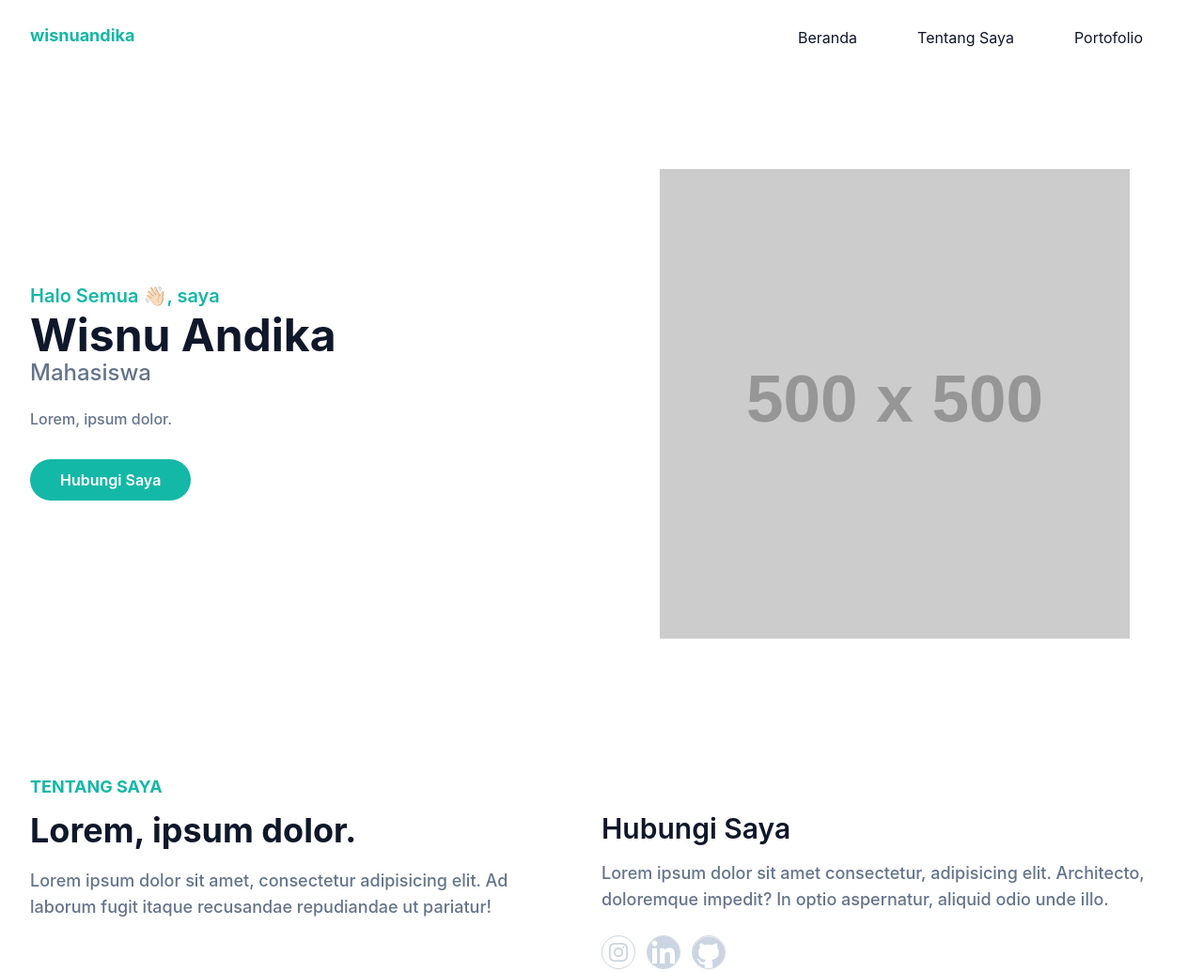
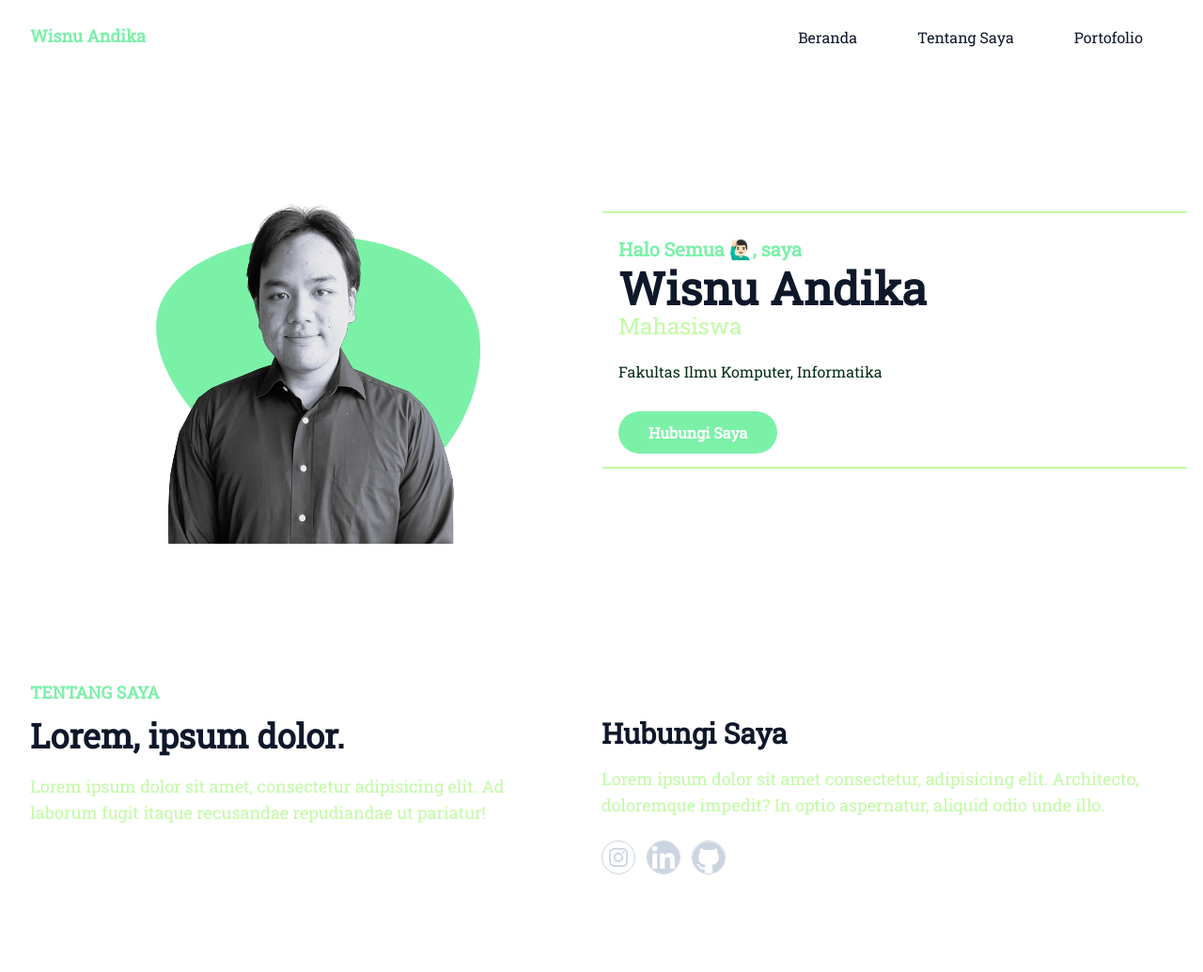
Before and after one commit to pendragonnn/portonya-wisnu.com, a website: page index.html in a window 1280 px wide. Shown: the top 1035 px of the page at 94% size. Drawn offline with Linux system fonts and the light colour scheme; placeholder pictures from the web are drawn by us.

Commit message:
Memodifikasi beranda dan menambahkan foto

```diff
--- a/index.html
+++ b/index.html
@@ -6,6 +6,9 @@
   <meta name="viewport" content="width=device-width, initial-scale=1.0">
   <title>Portofolio</title>
   <link rel="stylesheet" href="dist/output.css">
+	<link rel="preconnect" href="https://fonts.googleapis.com">
+	<link rel="preconnect" href="https://fonts.gstatic.com" crossorigin>
+	<link href="https://fonts.googleapis.com/css2?family=Geologica:wght@600&family=Roboto+Slab&display=swap" rel="stylesheet">
 </head>
 <body>
 	<!-- Header Start -->
@@ -13,7 +16,7 @@
 		<div class="container">
 			<div class="flex item-center justify-between relative">
 				<div class="px-4">
-					<a href="#home" class="font-bold text-lg text-primary block py-6">wisnuandika</a>
+					<a href="#home" class="font-bold text-lg text-primary block py-6">Wisnu Andika</a>
 				</div>
 				<div class="flex items-center px-4">
 					<button id="hamburger" name="hamburger" type="button" class="block absolute right-4 lg:hidden">
@@ -44,21 +47,21 @@
 	<section id="home" class="pt-36">
 		<div class="container">
 			<div class="flex flex-wrap">
-				<div class="w-full self-center px-4 lg:w-1/2">
-						<h1 class="text-base font-semibold text-primary md:text-xl">Halo Semua 👋🏻, saya <span class="block font-bold text-dark text-4xl mt-1 lg:text-5xl">Wisnu Andika</span></h1>
-						<h2 class="font-medium text-secondary text-lg mb-5 lg:text-2xl">Mahasiswa</h2>
-						<p class="font-medium text-secondary mb-10 leading-relaxed">Lorem, ipsum dolor.</p>
-						<a href="#" class="text-base font-semibold text-white bg-primary py-3 px-8 rounded-full hover:shadow-lg hover:opacity-80 transition duration-300 ease-in-out">Hubungi Saya</a>
-				</div>
 				<div class="w-full self-end px-4 lg:w-1/2">
 					<div class="relative mt-10 lg:mt-9 lg:right-0">
-						<img src="https://placehold.jp/500x500.png" alt="" srcset="" class="max-w-ful mx-auto">
+						<img src="src/foto.png" alt="" srcset="" class="max-w-ful mx-auto">
 						<span class="absolute bottom-0 left-1/2 -translate-x-1/2 -z-10 md:scale-125">
-							<svg width="400" height="400" viewBox="0 0 200 200" xmlns="http://www.w3.org/2000/svg">
-								<path fill="#14b8a6" d="M44.8,-35.1C55.6,-22.1,60.3,-3.7,56.4,12.7C52.6,29.1,40.1,43.3,24.1,51.7C8,60.1,-11.7,62.7,-27,55.5C-42.2,48.4,-53,31.5,-56.1,13.9C-59.1,-3.6,-54.6,-21.7,-43.9,-34.6C-33.3,-47.6,-16.7,-55.3,0.2,-55.4C17,-55.6,34,-48.1,44.8,-35.1Z" transform="translate(100 100) scale(1.1)" />
+							<svg width="400" viewBox="0 0 200 200" xmlns="http://www.w3.org/2000/svg">
+								<path fill="#7BF1A8" d="M70.5,-18.4C79.3,4.1,66,38.3,44.4,51.8C22.8,65.2,-7,57.9,-30.1,41.2C-53.2,24.5,-69.6,-1.7,-63.5,-20.6C-57.3,-39.4,-28.7,-50.9,1.1,-51.2C30.9,-51.6,61.7,-40.8,70.5,-18.4Z" transform="translate(100 100)" />
 							</svg>
 						</span>
 					</div>
+				</div>
+				<div class="w-full self-center px-4 lg:w-1/2 border-2 border-white border-t-secondary border-b-secondary py-6">
+						<h1 class="text-base font-semibold text-primary md:text-xl">Halo Semua 🙋🏻‍♂️, saya <span class="block font-bold text-dark text-4xl mt-1 lg:text-5xl">Wisnu Andika</span></h1>
+						<h2 class="font-medium text-secondary text-lg mb-5 lg:text-2xl">Mahasiswa</h2>
+						<p class="font-medium text-green-950 mb-10 leading-relaxed">Fakultas Ilmu Komputer, Informatika</p>
+						<a href="#about" class="text-base font-semibold text-white bg-primary py-3 px-8 rounded-full hover:shadow-lg hover:opacity-80 transition duration-300 ease-in-out">Hubungi Saya</a>
 				</div>
 			</div>
 		</div>
--- a/src/input.css
+++ b/src/input.css
@@ -2,12 +2,18 @@
 @tailwind components;
 @tailwind utilities;
 
+@import url('https://fonts.googleapis.com/css2?family=Geologica:wght@600&family=Roboto+Slab&display=swap');
+
+* {
+    scroll-behavior: smooth;
+}
+
 body {
-    font-family: 'Inter', sans-serif;
+    font-family: 'Roboto Slab';
 }
 
 .navbar-fixed {
-    @apply fixed z-[9999] bg-white bg-opacity-80;
+    @apply fixed z-[9999] bg-slate-200 bg-opacity-50;
     backdrop-filter: blur(5px);
     box-shadow: inset 0 -1px 0 0 rgba(0,0,0, 0.1)
 }
--- a/tailwind.config.js
+++ b/tailwind.config.js
@@ -8,9 +8,9 @@ module.exports = {
     },
     extend: {
       colors: {
-        primary: '#14b8a6',
+        primary: '#7bf1a8',
         dark: '#0f172a',
-        secondary: '#64748b'
+        secondary: '#c1fba4'
       },
       screens: {
         '2xl': '1320px',
```
Also changed, not shown: dist/output.css, src/foto.png (added).
